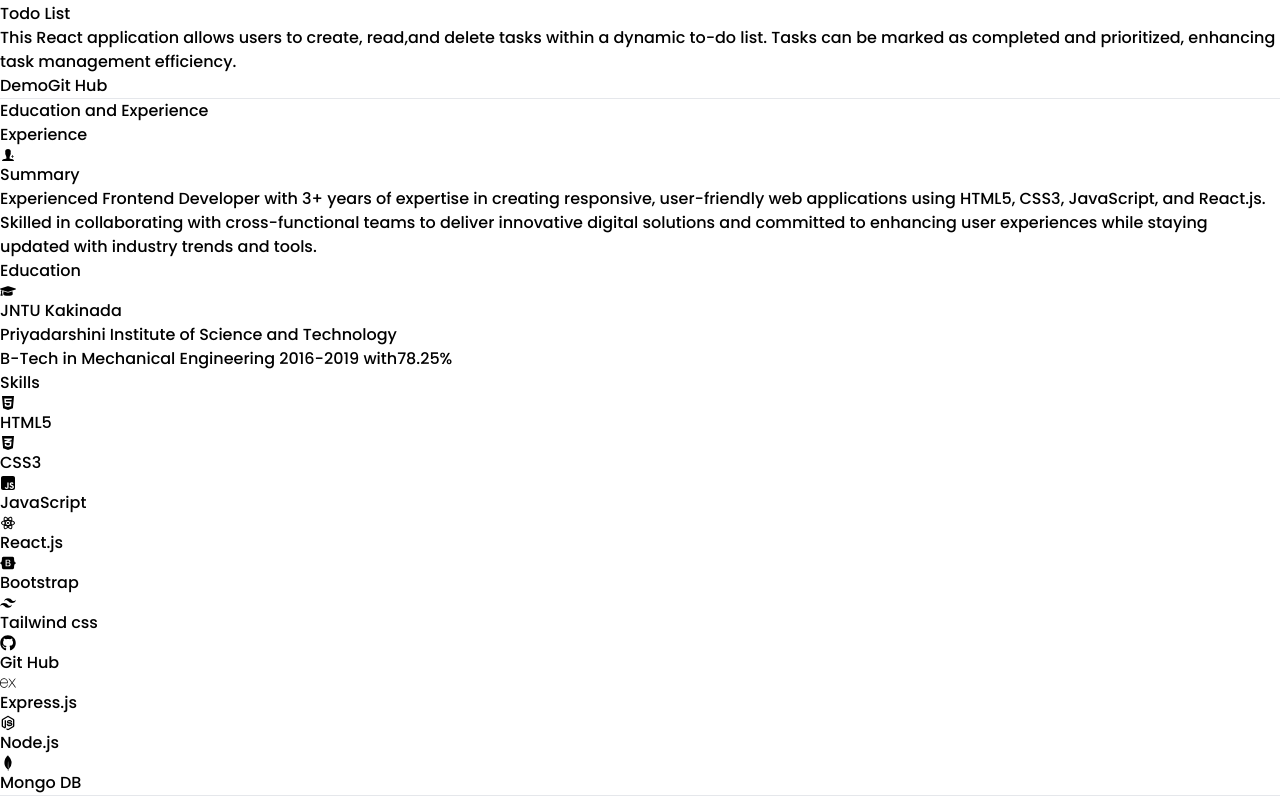
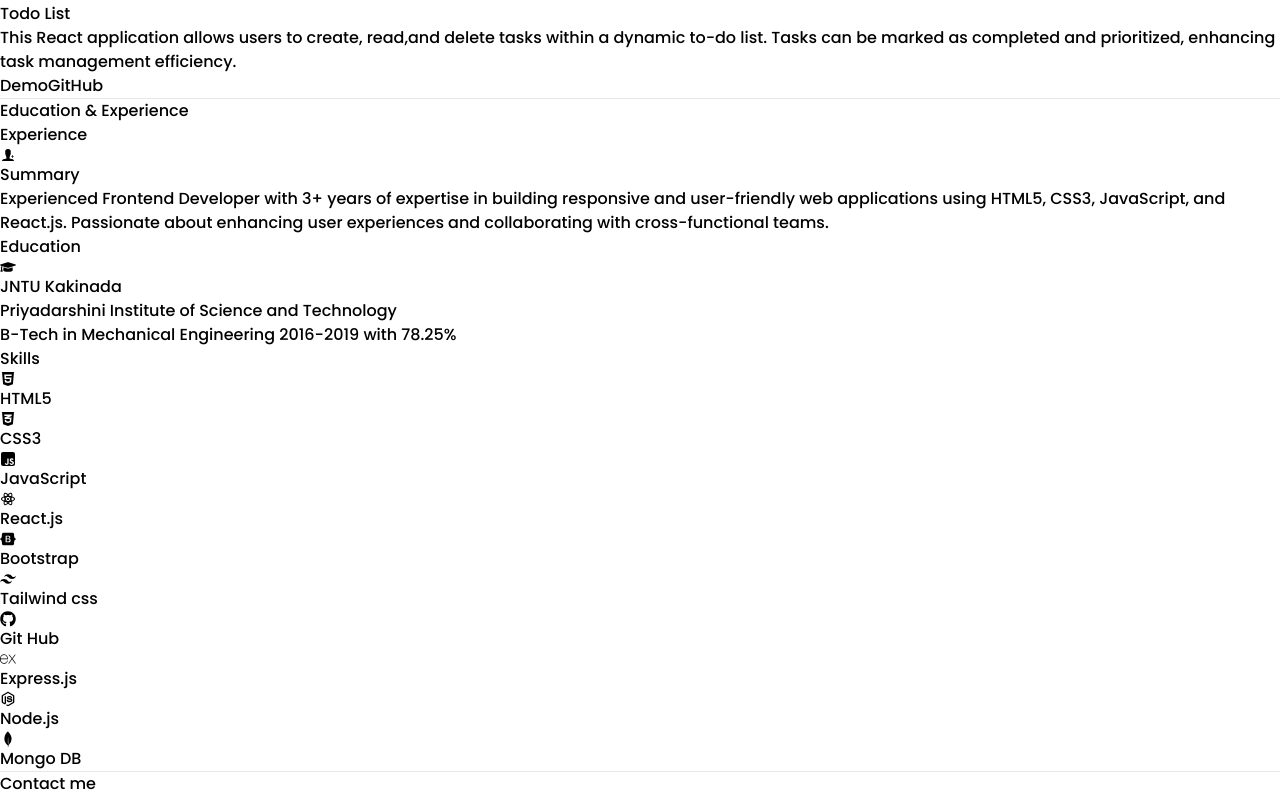
Before and after one commit to azeez0217/portfolio, a React (Vite) app: page / in a window 1280 px wide. Shown: the part 9020-9818 px from the top of the page. Built offline with nearby package versions, Linux system fonts and the light colour scheme.

Commit message:
Design changes made

```diff
--- a/src/components/Experience.jsx
+++ b/src/components/Experience.jsx
@@ -62,78 +62,73 @@ const Experience = () => {
     },
   ];
   return (
-    <div name="Experience">
-      <div className="bg-gray-100 pb-12">
-        <div className="container mx-auto" id="about">
-          <div className="max-w-screen-2xl container px-5 mx-auto md:px-20 py-8">
-            <h3 className="text-2xl font-semibold text-center text-red-600 mb-8">
-              Education and Experience
+
+    <div name="Experience" className="bg-gray-50 py-16">
+    <div className="container mx-auto px-5 md:px-12">
+
+      <h3 className="text-3xl md:text-2xl font-bold text-center text-red-600 mb-12">
+        Education & Experience
       </h3>
-            <div className="grid grid-cols-1 gap-12 lg:grid-cols-2">
-            <div className="mt-6 w-full h-auto bg-white shadow-md shadow-red-200 px-10 py-6 rounded-md cursor-pointer hover:scale-105 transition duration-200 border-l-4 border-red-600">
-                <h4 className="text-2xl font-semibold tracking-wide flex justify-between border-b-2 pb-2">
+
+      <div className="grid grid-cols-1 md:grid-cols-2 gap-10">
+
+        <div className="w-full bg-white shadow-lg shadow-red-100 px-8 py-6 rounded-lg transition-all duration-300 hover:scale-105 hover:shadow-xl border-l-4 border-red-600 cursor-pointer">
+          <h4 className="text-2xl font-semibold tracking-wide flex justify-between border-b-2 pb-3">
             Experience
-                  <IoIosPersonAdd className="h-10 w-10" />
+            <IoIosPersonAdd className="h-10 w-10 text-red-500" />
           </h4>
-                <h6 className="text-lg font-semibold text-red-600 mt-3">
+          <h6 className="text-lg font-semibold text-red-600 mt-4">
             Summary
           </h6>
-                <p className="mt-2 text-base mb-3">
+          <p className="mt-3 text-gray-600 leading-relaxed">
             Experienced Frontend Developer with 3+ years of expertise in
-                  creating responsive, user-friendly web applications using
-                  HTML5, CSS3, JavaScript, and React.js. Skilled in
-                  collaborating with cross-functional teams to deliver
-                  innovative digital solutions and committed to enhancing user
-                  experiences while staying updated with industry trends and
-                  tools.
+            building responsive and user-friendly web applications using
+            HTML5, CSS3, JavaScript, and React.js. Passionate about enhancing
+            user experiences and collaborating with cross-functional teams.
           </p>
         </div>
-              <div className="mt-6 w-full h-auto text-left bg-white shadow-md shadow-red-200 px-10 py-6 cursor-pointer rounded-md hover:scale-105 transition duration-200 border-l-4 border-red-600">
-                <h4 className="text-2xl font-semibold tracking-wide flex justify-between border-b-2 pb-2">
+
+        <div className="w-full bg-white shadow-lg shadow-red-100 px-8 py-6 rounded-lg transition-all duration-300 hover:scale-105 hover:shadow-xl border-l-4 border-red-600 cursor-pointer">
+          <h4 className="text-2xl font-semibold tracking-wide flex justify-between border-b-2 pb-3">
             Education
-                  <FaGraduationCap className="h-10 w-10" />
+            <FaGraduationCap className="h-10 w-10 text-red-500" />
           </h4>
-                <h6 className="text-lg font-semibold text-red-600 mt-3">
+          <h6 className="text-lg font-semibold text-red-600 mt-4">
             JNTU Kakinada
           </h6>
           <p className="mt-2 text-lg text-gray-700">
             Priyadarshini Institute of Science and Technology
           </p>
-                <p className="mt-2 mb-3">
-                  B-Tech in Mechanical Engineering
-                  <span className="px-2">&nbsp;2016-2019</span> with
-                  <span className="px-2 text-red-600">78.25%</span>
+          <p className="mt-2">
+            B-Tech in Mechanical Engineering{" "}
+            <span className="px-2 text-gray-600">2016-2019</span> with{" "}
+            <span className="px-2 text-red-600 font-semibold">78.25%</span>
           </p>
         </div>
+      </div>
 
-            </div>
-            <div className="mt-12">
-              <h4 className="text-2xl font-semibold text-center text-red-600 mb-6">
+      <div className="mt-16">
+        <h4 className="text-3xl font-bold text-center text-red-600 mb-8">
           Skills
         </h4>
-              <div className="flex flex-wrap justify-center gap-8 ">
-                {skills.map((skill) => {
-                  return (
+        <div className="flex flex-wrap justify-center gap-6">
+          {skills.map((skill) => (
             <div className="text-center" key={skill.id}>
-                      <div className="bg-white shadow-md shadow-red-200 px-3 py-2 rounded-md text-center border-red-200 border-solid border hover:scale-110 duration-200 cursor-pointer">
-                        <p className="text-lg font-semibold text-gray-700 flex justify-center">
+              <div className="bg-white shadow-md shadow-red-200 px-5 py-4 rounded-lg border border-red-200 hover:scale-110 duration-200 cursor-pointer transition-all">
+                <p className="text-xl font-semibold text-gray-700 flex justify-center">
                   {skill.icon}
                 </p>
               </div>
-                      <p className="mt-2 text-gray-400 font-semibold uppercase">
+              <p className="mt-2 text-gray-500 font-semibold uppercase text-sm">
                 {skill.name}
               </p>
             </div>
-                  );
-                })}
+          ))}
         </div>
       </div>
     </div>
+    <hr className="mt-16 border-t-2 border-gray-300" />
   </div>
-      </div>
-      <hr />
-    </div>
-
   );
 };
 
--- a/src/components/Portfolio.jsx
+++ b/src/components/Portfolio.jsx
@@ -21,38 +21,37 @@ const Portfolio = () => {
   ];
 
   return (
-    <div
-      className="max-w-screen-2xl container mx-auto px-4 md:px-20 "
-      name="Portfolio"
-    >
+
+    <div className="max-w-screen-2xl container mx-auto px-4 md:px-20" name="Portfolio">
     <div className="mb-16">
       <h1 className="text-3xl font-semibold text-gray-900 mb-1">Portfolio</h1>
-        <span className="underline-offset-1 mt-2">
-          Present & Featured Projects
-        </span>
-        <div className="w-3/4 mt-10 mx-auto flex flex-col md:flex-row items-center md:flex-wrap md:justify-center md:space-x-3 my-5">
+      <span className="underline-offset-1 mt-2">Present & Featured Projects</span>
+
+
+      <div className="flex flex-wrap justify-center gap-6 mt-10 mx-auto my-5">
         {cardItems.map((card) => (
           <div
             key={card.id}
-              className="w-[100%] sm:w-[75%] md:w-[45%] lg:w-[40%] xl:w-[32%] h-[520px] md:h-[470px] flex flex-col shadow-md shadow-red-200 rounded-md mb-5 md:mb-3 mx-3 cursor-pointer hover:scale-105 duration-200 hover:shadow-xl"
+            className="bg-white shadow-md shadow-red-200 rounded-md cursor-pointer hover:shadow-xl flex flex-col w-full sm:w-[48%] md:w-[31%] lg:w-[23%] min-h-[450px]"
           >
-              <div className="border-2 border-sloid border-red-300 rounded-t-md">
-                <img
-                  src={card.image}
-                  alt={card.name}
-                  className="w-full h-48 rounded-t-md"
-                />
+            {/* Image */}
+            <div className="border-2 border-solid border-red-300 rounded-t-md">
+              <img src={card.image} alt={card.name} className="w-full h-48 object-cover rounded-t-md" />
             </div>
-              <div className="px-3 mt-5 h-[220px] md:h-44">
-                <h4 className="text-[1.1rem] font-semibold">{card.name}</h4>
-                <p className="text-[15px] mt-2 mb-2">{card.description}</p>
+
+            {/* Description */}
+            <div className="p-4 flex flex-col flex-grow">
+              <h4 className="text-lg font-semibold">{card.name}</h4>
+              <p className="text-sm mt-2 mb-4 flex-grow">{card.description}</p>
             </div>
-              <div className="mt-5 flex justify-center gap-4">
-                <button className="bg-white w-24 px-1.5 py-1.5 rounded-md border border-solid border-red-300 shadow-md shadow-red-300 ">
+
+            {/* Buttons sections */}
+            <div className="flex justify-center gap-4 p-4">
+              <button className="bg-white w-24 px-2 py-1.5 rounded-md border border-red-300 shadow-md shadow-red-300 hover:scale-105 duration-150  hover:bg-red-600 hover:text-white hover:border-1 hover:border-gray-600">
                 Demo
               </button>
-                <button className="bg-white w-24 px-1.5 py-1.5 rounded-md border border-solid border-red-300 shadow-md shadow-red-300 ">
-                  Git Hub
+              <button className="bg-white w-24 px-2 py-1.5 rounded-md border border-red-300 shadow-md shadow-red-300 hover:scale-105 duration-150 hover:bg-red-600 hover:text-white hover:border-1 hover:border-gray-600">
+                GitHub
               </button>
             </div>
           </div>
@@ -61,6 +60,9 @@ const Portfolio = () => {
     </div>
     <hr />
   </div>
+
+
+
   );
 };
 
```
Lines whose indentation alone changed are shown as unchanged.
